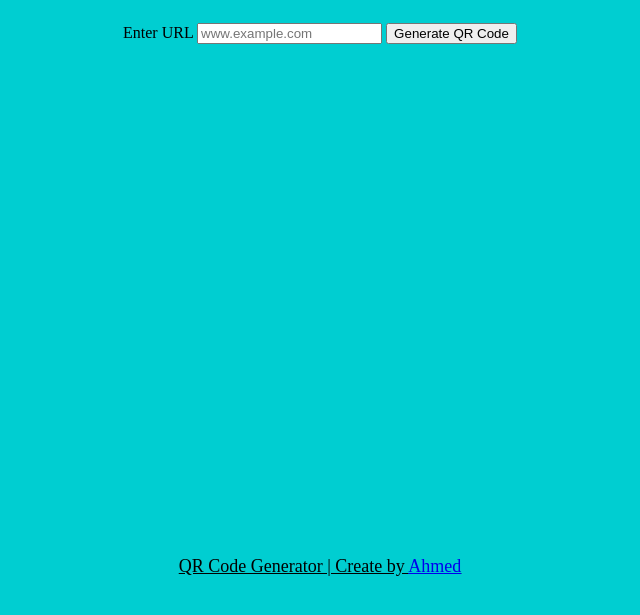
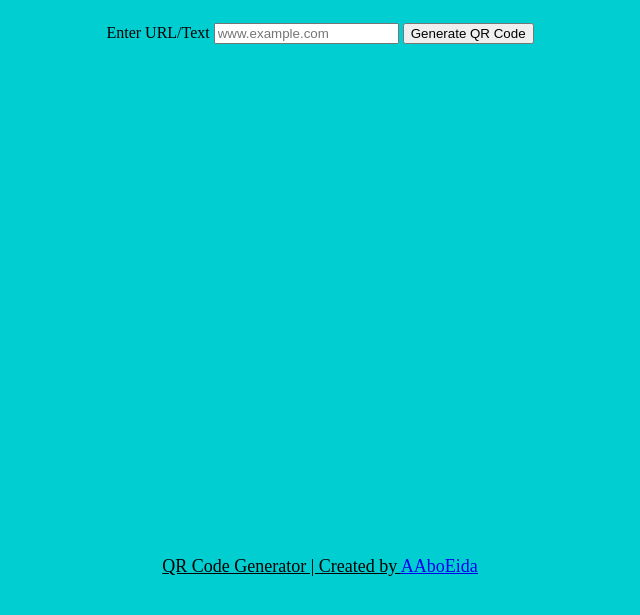
Before and after one commit to AAboEida/QR-Code-Generator, a Django app: template templates/generator/home.html in a window 1280 px wide. Shown: the part 53-668 px from the top of the page, without its empty margins (320-960 px from the left). Run offline with Django 3.2, Linux system fonts and the light colour scheme; the template is opened without the code that fills it, so the values that code supplies are empty.

Commit message:
Update templates files

```diff
--- a/templates/base.html
+++ b/templates/base.html
@@ -5,19 +5,19 @@
         <meta charset="UTF-8">
         <meta name="viewport" content="width=device-width, initial-scale=1.0">
         <title>{% block title %}QR Code Generator{% endblock %}</title>
-        <link rel = "stylesheet" href = {% static 'css/style.css'%}/>
+        <link rel = "stylesheet" href = "{% static 'css/style.css'%}"/>
     </head>
     <body>
         <div class = "container">
             <header class = "header">
                 <h2>QR Code Generator</h2>
             </header>
-            <main class = "content">
+            <main class = "content ">
                 {%block content%}{% endblock%}
 
             </main>
             <footer class = "footer">
-                <p>QR Code Generator | Create by <a href = "https://github.com/AAboEida" target = "_blank">Ahmed</a></p>
+                <p>QR Code Generator | Created by <a href = "https://github.com/AAboEida" target = "_blank">AAboEida</a></p>
             </footer>
         </div>
     </body>
--- a/templates/generator/home.html
+++ b/templates/generator/home.html
@@ -3,11 +3,12 @@
 {% block title %}Home - QR Code Generator{% endblock %}
 
 {% block content %}
-    <form method="POST" action="{% url 'generate_qr' %}" >
+<div >
+    <form method="POST" class = "qr-form" action="{% url 'generate_qr' %}" >
         {% csrf_token %}
         <label for="qr_data">
 
-            Enter URL
+            Enter URL/Text
         </label>
        <input type = "text" placeholder = "www.example.com" required id = "qr_data" name = "qr_data" >
 
@@ -15,5 +16,6 @@
             Generate QR Code
         </button>
     </form>
+</div>
 
 {% endblock %}
--- a/templates/generator/result.html
+++ b/templates/generator/result.html
@@ -6,11 +6,7 @@
 
         <img src="{{ qr_code_url }}" alt="Generated QR Code" >
 
-
-
                 <div> Your Data : {{ qr_data }}</div>
-
-
 
             <div>
                 <a href="{% url 'download_qr' %}?filename={{ filename }}" >
```
